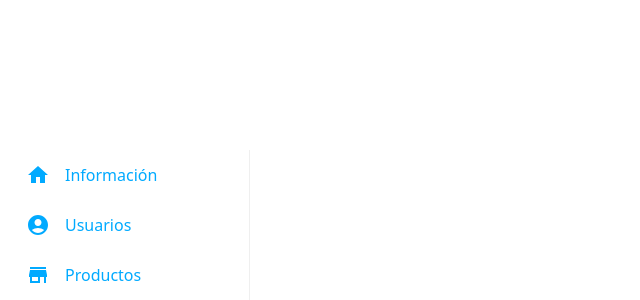
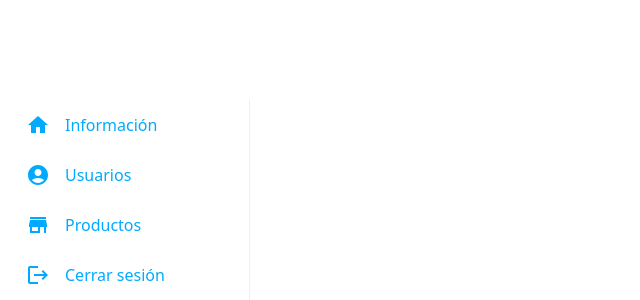
Before and after one commit to QUES1TO/frontprogra3, a React (Create React App) app: page /login in a window 1280 px wide. Shown: the part 500-800 px from the top of the page, without its empty margins (0-640 px from the left). Built offline with nearby package versions, Linux system fonts and the light colour scheme; sample sign-in values are in the browser's storage.

Commit message:
cerrar cecion

```diff
--- a/src/ComponentControllers/MainComponentController.js
+++ b/src/ComponentControllers/MainComponentController.js
@@ -49,7 +49,7 @@ const MainComponentController = () => {
             {userData && data.length > 0 ? (
                 <MainComponent data={data} handleEdit={handleEdit} userData={userData} />
             ) : (
-                <div>Cargando...</div> // Muestra un mensaje de carga mientras se obtienen los datos
+                <div></div> // Muestra un mensaje de carga mientras se obtienen los datos
             )}
         </>
     );
--- a/src/ComponentControllers/SideBarComponentController.js
+++ b/src/ComponentControllers/SideBarComponentController.js
@@ -1,16 +1,30 @@
-import React, {useState} from "react";
+import React, { useState } from "react";
+import { useNavigate } from "react-router-dom"; // Asegúrate de importar useNavigate para redireccionar
 import SideBarComponent from "../Components/SideBarComponent";
-const SideBarComponentController = ({authenticated}) => {
-    const [collapsed,setCollapsed] = useState(false);
+
+const SideBarComponentController = ({ authenticated }) => {
+  const [collapsed, setCollapsed] = useState(false);
+  const navigate = useNavigate(); // Hook para redirección
+
+  // Cambia el estado de colapsado de la barra lateral
   const changeCollapse = () => {
-        setCollapsed(!collapsed)
-    }
+    setCollapsed(!collapsed);
+  };
+
+  // Manejo del cierre de sesión
+  const handleLogOut = () => {
+    localStorage.removeItem("token"); // Elimina el token del almacenamiento local
+    navigate("/login", { replace: true }); // Redirige a la página de inicio de sesión
+  };
+
   return (
     <SideBarComponent
       changeCollapse={changeCollapse}
       collapsed={collapsed}
       authenticated={authenticated}
+      handleLogOut={handleLogOut}
     />
   );
-}
+};
+
 export default SideBarComponentController;
--- a/src/Components/LoginComponent.js
+++ b/src/Components/LoginComponent.js
@@ -1,8 +1,7 @@
 import React from "react";
-import {FormHelperText,TextField,Button,Card,CardContent,FormControl,AppBar,Toolbar,Typography,Box,
-} from "@mui/material";
+import { FormHelperText, TextField, Button, Card, CardContent, FormControl, AppBar, Toolbar, Typography, Box } from "@mui/material";
 import AirplanemodeInactiveIcon from "@mui/icons-material/AirplanemodeInactive";
-import { Link } from "react-router-dom";
+import { Link, useNavigate } from "react-router-dom";
 import logo from '../img/logo.png';
 import logo2 from '../img/logo2.png';
 
@@ -13,12 +12,25 @@ const LoginComponent = ({
   emailErrorState,
   emailErrorMessage,
 }) => {
+  const navigate = useNavigate();
+
   const errorEmail = () => {
     return (
       emailErrorState && (
         <FormHelperText error>{emailErrorMessage}</FormHelperText>
       )
     );
+  };
+
+  const handleLogin = () => {
+    // Llamar a la función de autenticación
+    authenticate();
+
+    // Suponiendo que la autenticación es exitosa, guarda el estado de 'authenticated' en localStorage
+    localStorage.setItem("authenticated", "true");
+
+    // Redirige al usuario a la página principal o la página a la que quieras redirigir
+    navigate("/home");
   };
 
   return (
@@ -120,7 +132,6 @@ const LoginComponent = ({
             textAlign: "center",
             backgroundColor: "#1a1a1a",
             color: "#f0f0f0",
-
           }}
         >
           <CardContent>
@@ -141,6 +152,7 @@ const LoginComponent = ({
                   placeholder="Introduzca su correo"
                   error={emailErrorState}
                   onChange={handleEmailChange}
+                  autoComplete="off"
                   sx={{
                     "& .MuiOutlinedInput-root": {
                       backgroundColor: "#2a2a2a",
@@ -167,6 +179,7 @@ const LoginComponent = ({
                   variant="outlined"
                   placeholder="Introduzca su contraseña"
                   onChange={handlePasswordChange}
+                  autoComplete="new-password"
                   sx={{
                     "& .MuiOutlinedInput-root": {
                       backgroundColor: "#2a2a2a",
@@ -186,7 +199,7 @@ const LoginComponent = ({
                   }}
                 />
                 <Button
-                  onClick={authenticate}
+                  onClick={handleLogin} // Cambié la función aquí para llamar a la nueva función
                   variant="contained"
                   sx={{
                     mt: 2,
@@ -197,7 +210,6 @@ const LoginComponent = ({
                       backgroundColor: "#ffaa00",
                     },
                   }}
-
                 >
                   Ingresar
                 </Button>
--- a/src/Components/SideBarComponent.js
+++ b/src/Components/SideBarComponent.js
@@ -1,25 +1,33 @@
-import React from "react";
+import React, { useState, useEffect } from "react";
 import { Sidebar, Menu, MenuItem, sidebarClasses } from "react-pro-sidebar";
 import { useNavigate } from "react-router-dom";
-import logo from '../img/logo.png';
 import HomeIcon from '@mui/icons-material/Home';
 import AccountCircleIcon from '@mui/icons-material/AccountCircle';
 import StoreIcon from '@mui/icons-material/Store';
+import LogoutIcon from '@mui/icons-material/Logout';
 import { Box, Button, AppBar, Toolbar } from '@mui/material';
-import { Link } from 'react-router-dom';
 
-const SideBarComponent = ({ changeCollapse, collapsed, authenticated }) => {
+const SideBarComponent = ({ changeCollapse, collapsed, authenticated, handleLogOut }) => {
+    const [isSidebarVisible, setIsSidebarVisible] = useState(authenticated);
     const navigate = useNavigate();
+
+    useEffect(() => {
+        setIsSidebarVisible(authenticated);
+    }, [authenticated]);
+
+    const handleLogoutAndRedirect = () => {
+        handleLogOut();
+        setIsSidebarVisible(false);
+        navigate("/login");
+    };
 
     return (
         <>
-            {authenticated && (
-                <div>
-
-
+            {isSidebarVisible && (
+                <div >
                     {/* Sidebar */}
                     <div style={{ position: 'fixed', bottom: 0, left: 0, width: '100%' }}>
-                        <div style={{ width: collapsed ? '80px' : '250px', backgroundColor: '',color: '#01aaff'  }}>
+                        <div style={{ width: collapsed ? '80px' : '250px', backgroundColor: '', color: '#01aaff' }}>
                             <Sidebar
                                 collapsed={collapsed}
                                 rootStyles={{
@@ -41,6 +49,9 @@ const SideBarComponent = ({ changeCollapse, collapsed, authenticated }) => {
                                     <MenuItem icon={<StoreIcon />} onClick={() => navigate("/home")} className="sidebar-menu-item">
                                         Productos
                                     </MenuItem>
+                                    <MenuItem icon={<LogoutIcon />} onClick={handleLogoutAndRedirect} className="sidebar-menu-item">
+                                        Cerrar sesión
+                                    </MenuItem>
                                 </Menu>
                             </Sidebar>
                         </div>
```
Also changed, not shown: src/Components/MainComponent.js (+1 -16 lines). Lines whose indentation alone changed are shown as unchanged.
